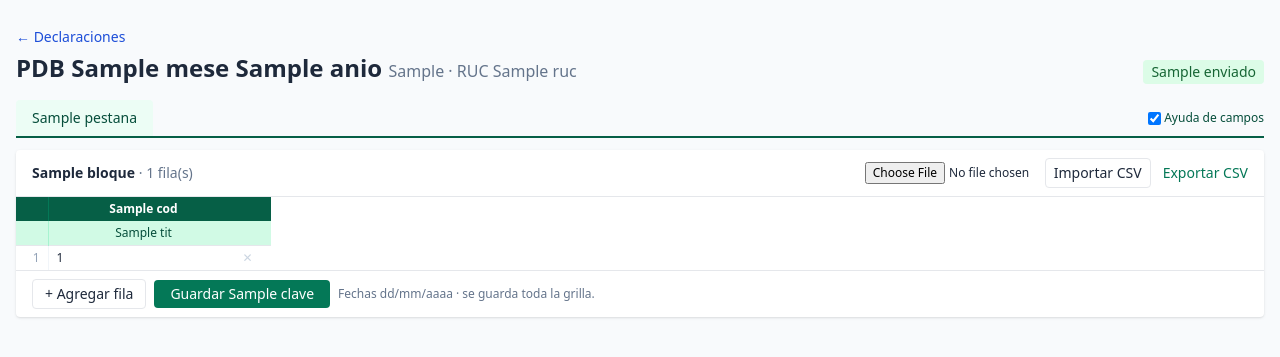
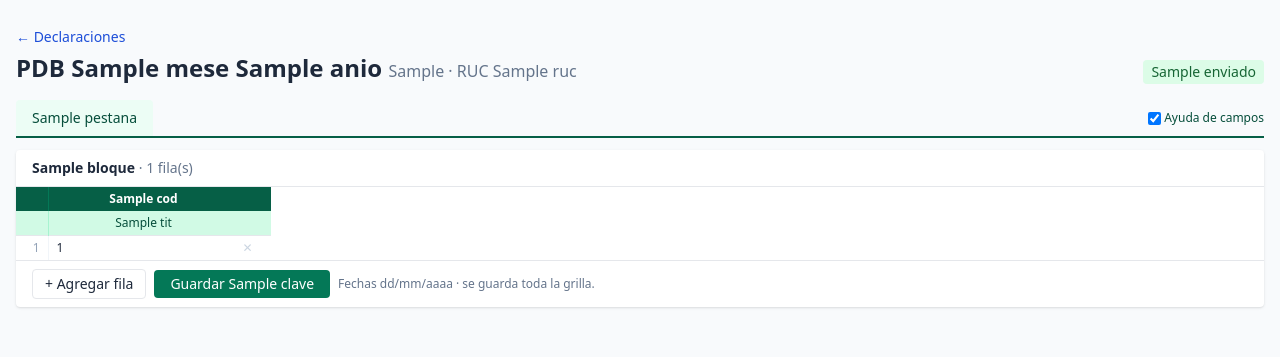
Before and after one commit to gerenciabioverde-ops/falcon-pdb, a Python web app: template app/templates/declaracion.html in a window 1280 px wide. Shown: the part 48-405 px from the top of the page. Run offline with Jinja, Linux system fonts and the light colour scheme; the template is opened without the code that fills it: most values are stand-ins (such as "Sample title", 1, 10 or a date in 2020); some libraries are stand-ins or nearby versions.

Commit message:
ui: quitar importar/exportar CSV de las grillas
Co-Authored-By: Claude Sonnet 5.5 <noreply@anthropic.com>
Claude-Session: https://claude.ai/code/session_01MaukhvPW6Rbw2f94mqDnMt

```diff
--- a/app/templates/declaracion.html
+++ b/app/templates/declaracion.html
@@ -3,22 +3,6 @@
 <section class="bg-white rounded shadow mt-3" data-grilla="{{ b.clave }}">
   <div class="flex flex-wrap items-center justify-between gap-2 px-4 py-2 border-b">
     <h2 class="font-semibold text-sm">{{ b.titulo }} <span class="text-slate-500 font-normal">· {{ b.filas|length }} fila(s)</span></h2>
-    <div class="flex flex-wrap items-center gap-3 text-sm">
-      {% if b.clave == 'DUAS_D' %}
-      <form method="post" action="/declaraciones/{{ decl.id }}/importar-duas" enctype="multipart/form-data" class="flex items-center gap-1">
-        <input type="file" name="archivo" accept=".csv" required class="text-xs w-44">
-        <button class="border rounded px-2 py-1 hover:bg-slate-50">Importar CSV (DUAS)</button>
-      </form>
-      <a class="text-emerald-700" href="/declaraciones/{{ decl.id }}/exportar/duas.csv">Exportar CSV</a>
-      {% elif b.clave != 'DUAS_E' %}
-      <form method="post" action="/declaraciones/{{ decl.id }}/importar-hoja" enctype="multipart/form-data" class="flex items-center gap-1">
-        <input type="hidden" name="hoja" value="{{ b.clave }}"><input type="hidden" name="pestana" value="{{ pestana.clave }}">
-        <input type="file" name="archivo" accept=".csv" required class="text-xs w-44">
-        <button class="border rounded px-2 py-1 hover:bg-slate-50">Importar CSV</button>
-      </form>
-      <a class="text-emerald-700" href="/declaraciones/{{ decl.id }}/exportar/{{ b.clave }}.csv">Exportar CSV</a>
-      {% endif %}
-    </div>
   </div>
   {% set carga = {'TC': ('tc', '.pdf', 'PDF de tipo de cambio de SUNAT', false), 'HISTORIAL_TC': ('historial', '.pdf', 'PDF de tipo de cambio de SUNAT (cualquier mes)', true), 'VENTAS': ('ventas', '.xml', 'XML de comprobantes emitidos', true),
                   'COMPRAS': ('compras', '.xml', 'XML de comprobantes recibidos', true), 'DUAS_D': ('duas', '.pdf', 'PDF de la DAM (uno o varios)', true)}.get(b.clave) %}
```
